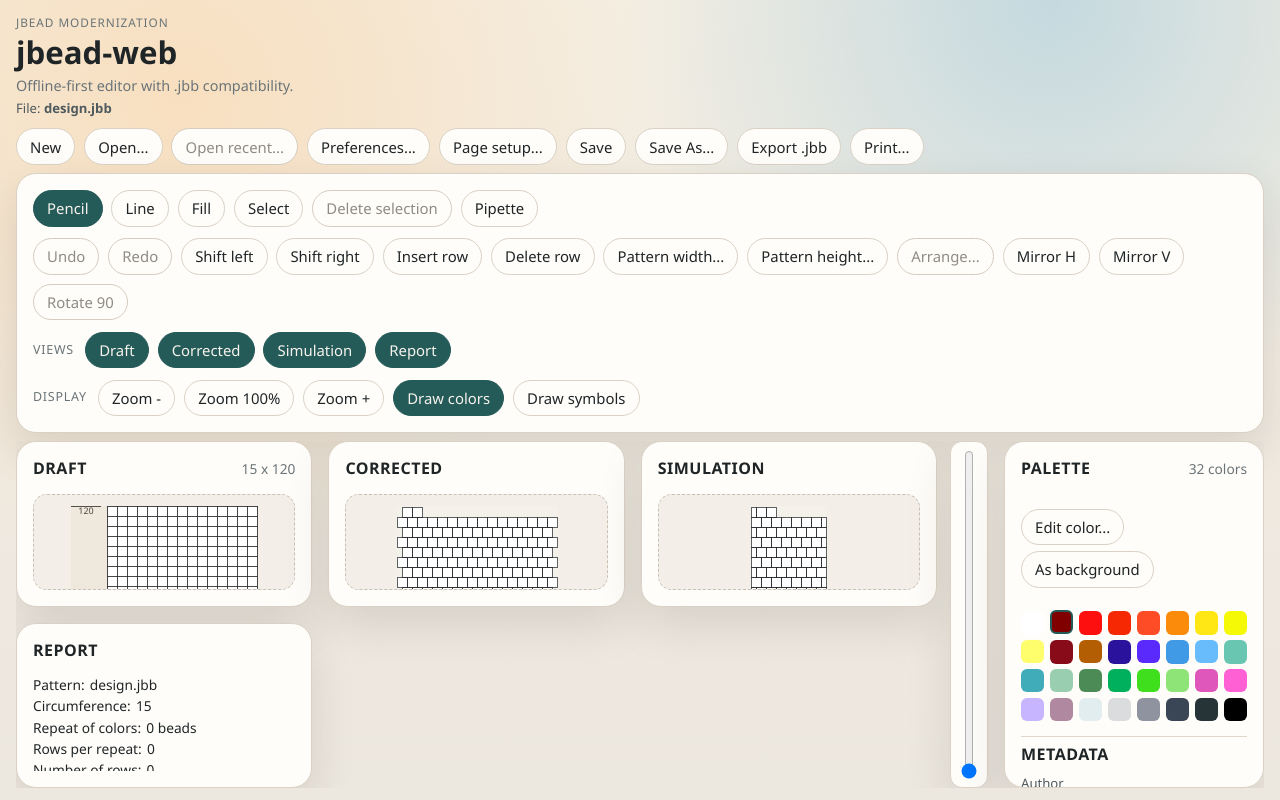
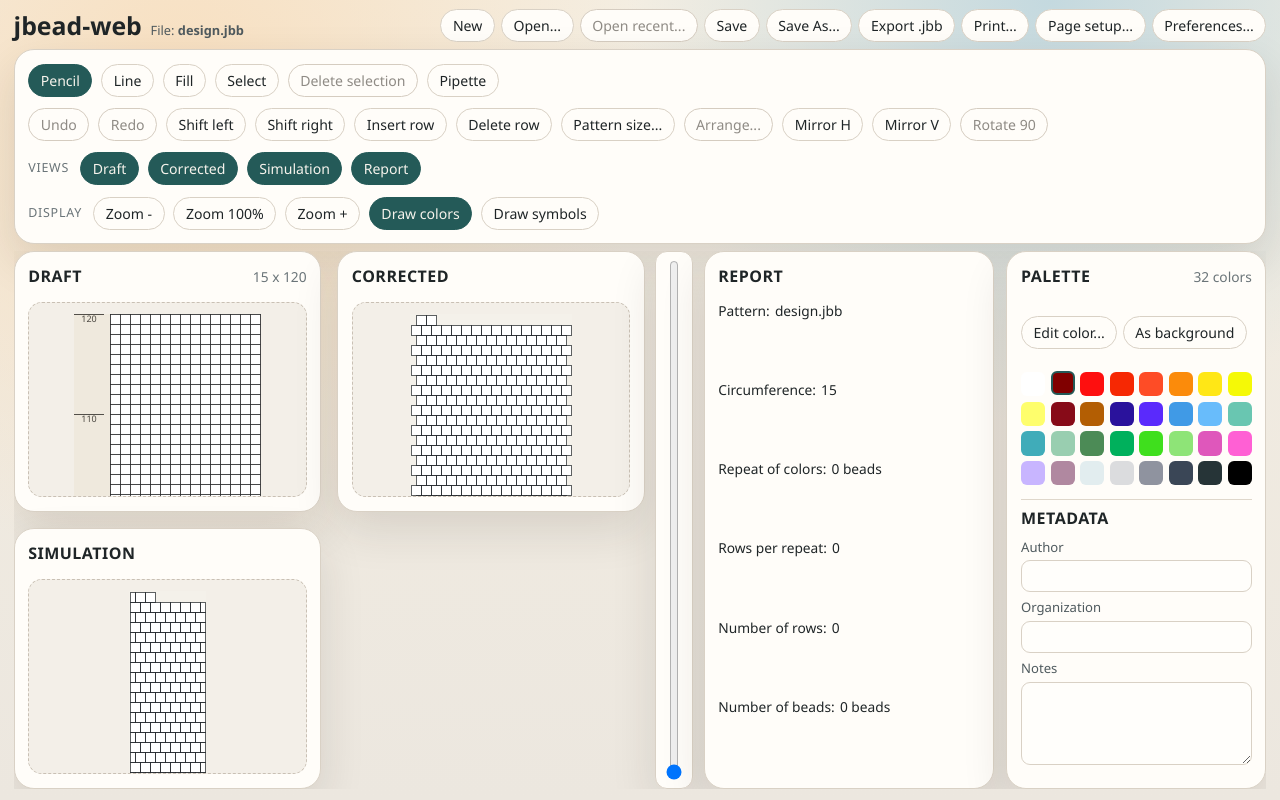
Before and after one commit to cyrilcombe/tsbead, a React (Vite) app: page / in a window 1280 px wide. Built offline with nearby package versions, Linux system fonts and the light colour scheme.

Commit message:
feat(ui): compact header, unify pattern size dialog and split report layout

```diff
--- a/src/App.tsx
+++ b/src/App.tsx
@@ -226,8 +226,7 @@ function App() {
   const [arrangeCopies, setArrangeCopies] = useState('1')
   const [arrangeHorizontalOffset, setArrangeHorizontalOffset] = useState('0')
   const [arrangeVerticalOffset, setArrangeVerticalOffset] = useState('0')
-  const [isPatternWidthDialogOpen, setIsPatternWidthDialogOpen] = useState(false)
-  const [isPatternHeightDialogOpen, setIsPatternHeightDialogOpen] = useState(false)
+  const [isPatternSizeDialogOpen, setIsPatternSizeDialogOpen] = useState(false)
   const [patternWidthInput, setPatternWidthInput] = useState('15')
   const [patternHeightInput, setPatternHeightInput] = useState('120')
   const [isZoomFitMode, setIsZoomFitMode] = useState(false)
@@ -487,36 +486,32 @@ function App() {
     setIsArrangeDialogOpen(false)
   }
 
-  const onOpenPatternWidthDialog = () => {
+  const onOpenPatternSizeDialog = () => {
     setPatternWidthInput(String(width))
-    setIsPatternWidthDialogOpen(true)
-  }
-
-  const onOpenPatternHeightDialog = () => {
     setPatternHeightInput(String(height))
-    setIsPatternHeightDialogOpen(true)
-  }
-
-  const onApplyPatternWidth = () => {
+    setIsPatternSizeDialogOpen(true)
+  }
+
+  const onApplyPatternSize = () => {
     const nextWidth = parsePatternDimensionValue(
       patternWidthInput,
       width,
       MIN_PATTERN_WIDTH,
       MAX_PATTERN_WIDTH,
     )
-    setPatternWidth(nextWidth)
-    setIsPatternWidthDialogOpen(false)
-  }
-
-  const onApplyPatternHeight = () => {
     const nextHeight = parsePatternDimensionValue(
       patternHeightInput,
       height,
       MIN_PATTERN_HEIGHT,
       MAX_PATTERN_HEIGHT,
     )
+    if (nextWidth !== width) {
+      setPatternWidth(nextWidth)
+    }
+    if (nextHeight !== height) {
       setPatternHeight(nextHeight)
-    setIsPatternHeightDialogOpen(false)
+    }
+    setIsPatternSizeDialogOpen(false)
   }
 
   const onEditPaletteColor = (index: number) => {
@@ -957,16 +952,14 @@ function App() {
         isPageSetupDialogOpen ||
         isRecentDialogOpen ||
         isArrangeDialogOpen ||
-        isPatternWidthDialogOpen ||
-        isPatternHeightDialogOpen
+        isPatternSizeDialogOpen
       ) {
         if (event.key === 'Escape') {
           setIsPreferencesDialogOpen(false)
           setIsPageSetupDialogOpen(false)
           setIsRecentDialogOpen(false)
           setIsArrangeDialogOpen(false)
-          setIsPatternWidthDialogOpen(false)
-          setIsPatternHeightDialogOpen(false)
+          setIsPatternSizeDialogOpen(false)
           event.preventDefault()
         }
         return
@@ -1114,8 +1107,7 @@ function App() {
     isPageSetupDialogOpen,
     isPreferencesDialogOpen,
     isRecentDialogOpen,
-    isPatternHeightDialogOpen,
-    isPatternWidthDialogOpen,
+    isPatternSizeDialogOpen,
     onDeleteSelection,
     onNewDocument,
     onOpenDocument,
@@ -1184,10 +1176,8 @@ function App() {
   return (
     <div className="app-shell">
       <header className="app-header">
-        <div className="header-copy">
-          <p className="eyebrow">JBead Modernization</p>
+        <div className="header-main">
           <h1>jbead-web</h1>
-          <p className="subtitle">Offline-first editor with .jbb compatibility.</p>
           <p className="file-status">
             File: <strong>{openFileName}</strong>
             {dirty ? <span className="file-status-dirty"> (unsaved)</span> : null}
@@ -1202,12 +1192,6 @@ function App() {
           </button>
           <button className="action" onClick={onOpenRecentDialog} disabled={recentFiles.length === 0}>
             Open recent...
-          </button>
-          <button className="action" onClick={onOpenPreferencesDialog}>
-            Preferences...
-          </button>
-          <button className="action" onClick={onOpenPageSetupDialog}>
-            Page setup...
           </button>
           <button className="action" onClick={() => void onSaveDocument()}>
             Save
@@ -1225,6 +1209,12 @@ function App() {
           </button>
           <button className="action" onClick={onPrintDocument} disabled={!hasAnyPaneVisible}>
             Print...
+          </button>
+          <button className="action" onClick={onOpenPageSetupDialog}>
+            Page setup...
+          </button>
+          <button className="action" onClick={onOpenPreferencesDialog}>
+            Preferences...
           </button>
           <input ref={openFileInputRef} className="hidden-file-input" type="file" accept=".jbb,text/plain" onChange={onFileInputChange} />
         </div>
@@ -1274,11 +1264,8 @@ function App() {
             <button className="action" onClick={() => deleteRow()}>
               Delete row
             </button>
-            <button className="action" onClick={onOpenPatternWidthDialog}>
-              Pattern width...
-            </button>
-            <button className="action" onClick={onOpenPatternHeightDialog}>
-              Pattern height...
+            <button className="action" onClick={onOpenPatternSizeDialog}>
+              Pattern size...
             </button>
             <button className="action" onClick={onOpenArrangeDialog} disabled={selection === null}>
               Arrange...
@@ -1364,7 +1351,10 @@ function App() {
       </section>
 
       <main className="workspace">
-        <section className="preview-with-scrollbar">
+        <section
+          className={`preview-with-scrollbar ${hasCanvasPaneVisible ? 'has-canvas' : 'no-canvas'} ${isReportVisible ? 'has-report' : 'no-report'}`}
+        >
+          {hasCanvasPaneVisible || !isReportVisible ? (
             <section className="preview-grid">
               {isDraftVisible ? (
                 <section className="panel canvas-panel draft-panel">
@@ -1436,8 +1426,30 @@ function App() {
                 </section>
               ) : null}
 
+              {!hasAnyPaneVisible ? (
+                <section className="panel empty-pane">
+                  <p>Select at least one view to display a pane.</p>
+                </section>
+              ) : null}
+            </section>
+          ) : null}
+
+          {hasCanvasPaneVisible ? (
+            <div className="shared-scrollbar-panel" aria-label="Shared pattern scroll">
+              <input
+                className="shared-scrollbar"
+                type="range"
+                min={0}
+                max={sharedMaxScrollRow}
+                step={1}
+                value={Math.min(sharedScrollRow, sharedMaxScrollRow)}
+                onChange={(event) => setViewScroll(Number(event.currentTarget.value))}
+              />
+            </div>
+          ) : null}
+
           {isReportVisible ? (
-              <section className="panel canvas-panel report-panel">
+            <section className="panel canvas-panel report-panel report-split-panel">
               <div className="panel-title">
                 <h2>Report</h2>
               </div>
@@ -1485,27 +1497,6 @@ function App() {
                 ) : null}
               </div>
             </section>
-            ) : null}
-
-            {!hasAnyPaneVisible ? (
-              <section className="panel empty-pane">
-                <p>Select at least one view to display a pane.</p>
-              </section>
-            ) : null}
-          </section>
-
-          {hasCanvasPaneVisible ? (
-            <div className="shared-scrollbar-panel" aria-label="Shared pattern scroll">
-              <input
-                className="shared-scrollbar"
-                type="range"
-                min={0}
-                max={sharedMaxScrollRow}
-                step={1}
-                value={Math.min(sharedScrollRow, sharedMaxScrollRow)}
-                onChange={(event) => setViewScroll(Number(event.currentTarget.value))}
-              />
-            </div>
           ) : null}
         </section>
 
@@ -1819,11 +1810,11 @@ function App() {
         </div>
       ) : null}
 
-      {isPatternWidthDialogOpen ? (
+      {isPatternSizeDialogOpen ? (
         <div className="dialog-backdrop">
-          <section className="arrange-dialog panel" role="dialog" aria-modal="true" aria-label="Pattern width">
+          <section className="arrange-dialog panel" role="dialog" aria-modal="true" aria-label="Pattern size">
             <div className="panel-title">
-              <h2>Pattern Width</h2>
+              <h2>Pattern Size</h2>
             </div>
             <div className="arrange-form">
               <label className="arrange-field">
@@ -1838,26 +1829,6 @@ function App() {
                   onChange={(event) => setPatternWidthInput(event.currentTarget.value)}
                 />
               </label>
-            </div>
-            <div className="arrange-actions">
-              <button className="action" onClick={() => setIsPatternWidthDialogOpen(false)}>
-                Cancel
-              </button>
-              <button className="action tool-action active" onClick={onApplyPatternWidth}>
-                Apply
-              </button>
-            </div>
-          </section>
-        </div>
-      ) : null}
-
-      {isPatternHeightDialogOpen ? (
-        <div className="dialog-backdrop">
-          <section className="arrange-dialog panel" role="dialog" aria-modal="true" aria-label="Pattern height">
-            <div className="panel-title">
-              <h2>Pattern Height</h2>
-            </div>
-            <div className="arrange-form">
               <label className="arrange-field">
                 Height (rows)
                 <input
@@ -1872,10 +1843,10 @@ function App() {
               </label>
             </div>
             <div className="arrange-actions">
-              <button className="action" onClick={() => setIsPatternHeightDialogOpen(false)}>
+              <button className="action" onClick={() => setIsPatternSizeDialogOpen(false)}>
                 Cancel
               </button>
-              <button className="action tool-action active" onClick={onApplyPatternHeight}>
+              <button className="action tool-action active" onClick={onApplyPatternSize}>
                 Apply
               </button>
             </div>
--- a/src/index.css
+++ b/src/index.css
@@ -43,23 +43,26 @@ body {
   height: 100%;
   max-width: 1400px;
   margin: 0 auto;
-  padding: 0.85rem 1rem 0.75rem;
+  padding: 0.55rem 0.85rem 0.7rem;
   display: grid;
   grid-template-rows: auto auto minmax(0, 1fr);
-  gap: 0.5rem;
+  gap: 0.42rem;
 }
 
 .app-header {
   display: flex;
-  align-items: flex-start;
+  align-items: center;
   justify-content: space-between;
-  gap: 0.65rem;
+  gap: 0.45rem;
   flex-wrap: wrap;
   margin-bottom: 0;
 }
 
-.header-copy {
-  min-width: min(100%, 460px);
+.header-main {
+  display: flex;
+  align-items: baseline;
+  gap: 0.55rem;
+  min-width: min(100%, 320px);
 }
 
 .eyebrow {
@@ -71,20 +74,15 @@ body {
 }
 
 h1 {
-  margin: 0.1rem 0 0;
-  font-size: clamp(1.2rem, 2.6vw, 1.95rem);
-}
-
-.subtitle {
-  margin: 0.18rem 0 0;
-  font-size: 0.9rem;
-  color: var(--muted);
+  margin: 0;
+  font-size: clamp(1.1rem, 2.2vw, 1.55rem);
 }
 
 .file-status {
-  margin: 0.28rem 0 0;
-  font-size: 0.82rem;
+  margin: 0;
+  font-size: 0.8rem;
   color: #4f5a5e;
+  white-space: nowrap;
 }
 
 .file-status-dirty {
@@ -95,7 +93,7 @@ h1 {
 .header-actions {
   display: flex;
   flex-wrap: wrap;
-  gap: 0.55rem;
+  gap: 0.38rem;
 }
 
 .hidden-file-input {
@@ -105,11 +103,11 @@ h1 {
 .action {
   border: 1px solid var(--border);
   border-radius: 999px;
-  padding: 0.46rem 0.82rem;
+  padding: 0.38rem 0.72rem;
   background: var(--panel);
   color: var(--ink);
   font: inherit;
-  font-size: 0.93rem;
+  font-size: 0.88rem;
   cursor: pointer;
 }
 
@@ -144,7 +142,7 @@ h1 {
 .workspace {
   display: grid;
   grid-template-columns: minmax(0, 1fr) 260px;
-  gap: 1rem;
+  gap: 0.8rem;
   height: 100%;
   min-height: 0;
   overflow: hidden;
@@ -166,15 +164,24 @@ h1 {
 
 .preview-with-scrollbar {
   display: grid;
-  grid-template-columns: minmax(0, 1fr) 38px;
-  gap: 0.8rem;
+  grid-template-columns: minmax(0, 1fr);
+  gap: 0.65rem;
   align-items: stretch;
   height: 100%;
   min-height: 0;
 }
 
+.preview-with-scrollbar.has-canvas.no-report {
+  grid-template-columns: minmax(0, 1fr) 38px;
+}
+
+.preview-with-scrollbar.has-canvas.has-report {
+  grid-template-columns: minmax(0, 1fr) 38px minmax(250px, 290px);
+}
+
 .tools-panel {
   margin-bottom: 0;
+  padding: 0.72rem 0.85rem;
 }
 
 .tool-row {
@@ -216,7 +223,7 @@ h1 {
   background: var(--panel);
   border: 1px solid var(--border);
   border-radius: 20px;
-  padding: 1rem;
+  padding: 0.85rem;
   box-shadow: var(--shadow);
 }
 
@@ -420,6 +427,10 @@ h1 {
   background: var(--panel);
   box-shadow: var(--shadow);
   padding: 0.35rem 0.2rem;
+}
+
+.report-split-panel {
+  min-width: 0;
 }
 
 .shared-scrollbar {
```
Lines whose indentation alone changed are shown as unchanged.
